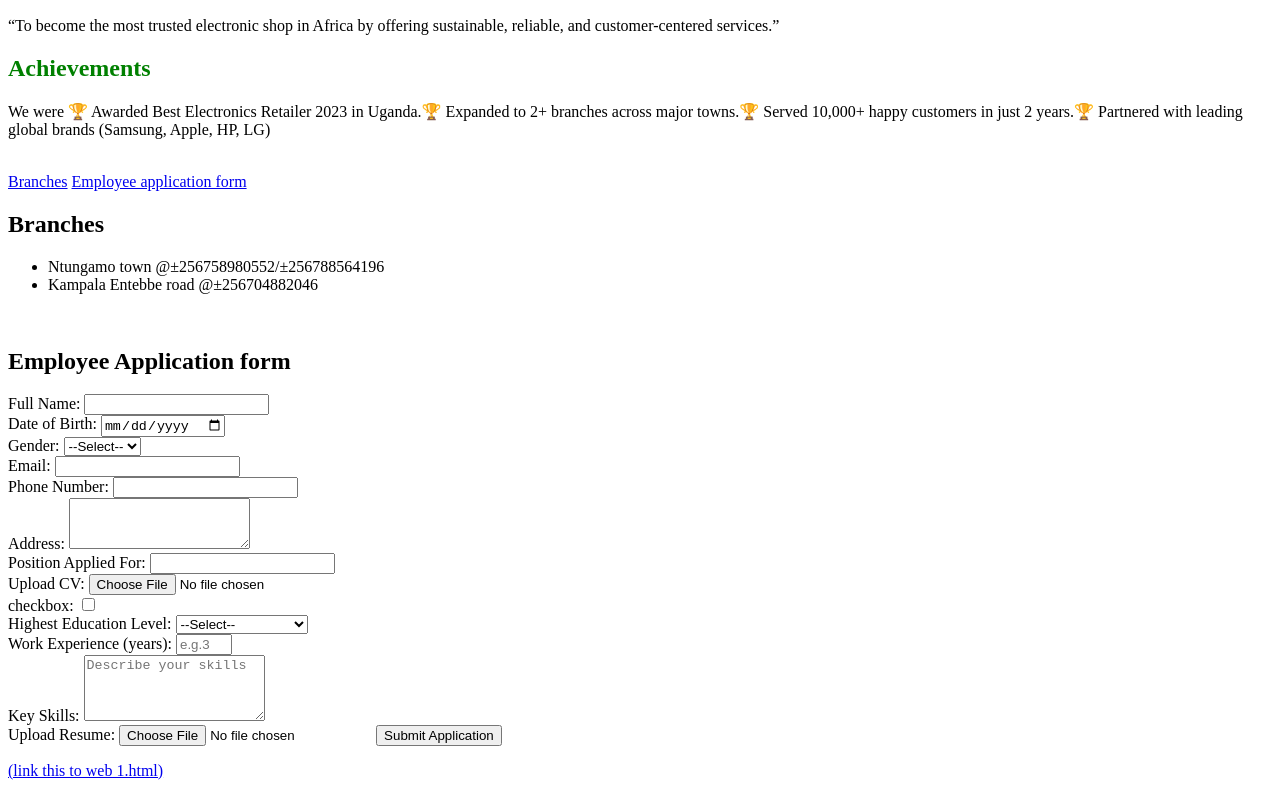
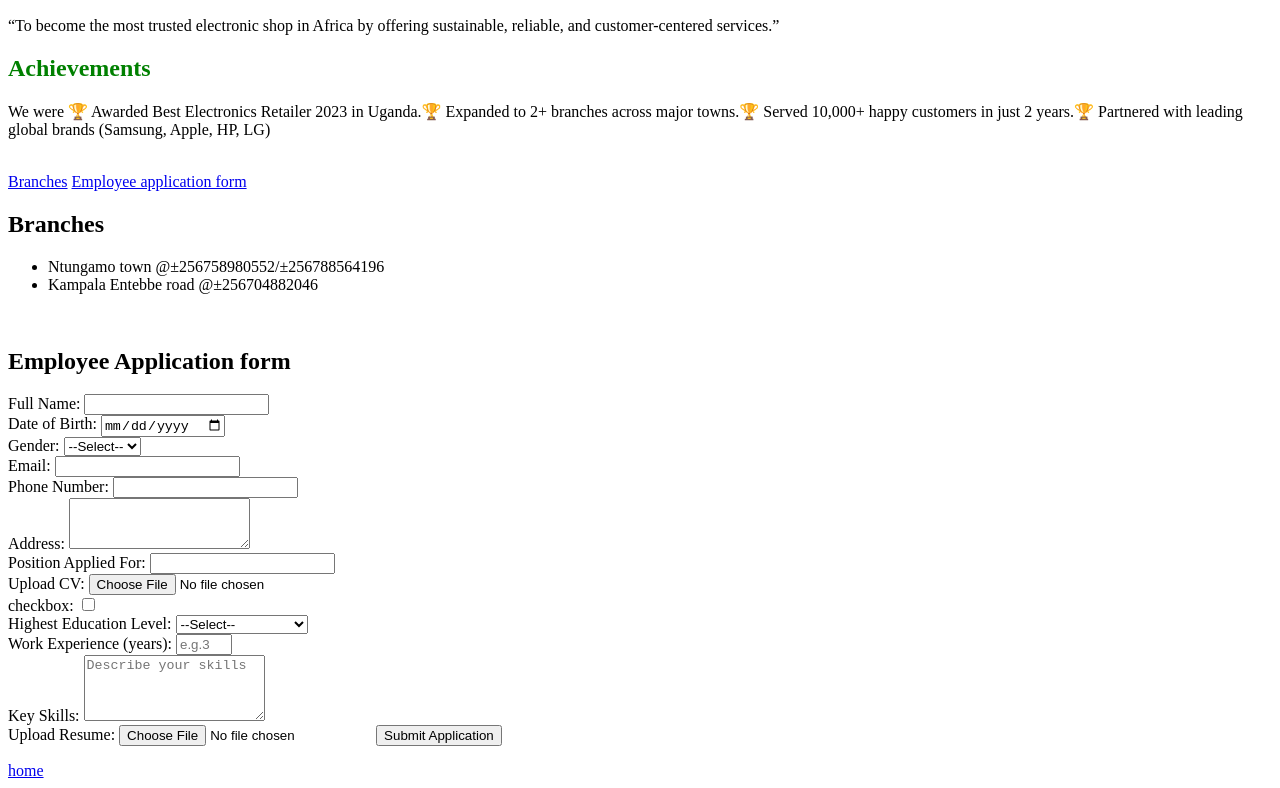
Before and after one commit to byaruhangabrian15-droid/mega-sales, a plain HTML site: page three.html in a window 1280 px wide. Shown: the part 770-1558 px from the top of the page. Drawn offline with Linux system fonts and the light colour scheme.

Commit message:
Update three.html

```diff
--- a/three.html
+++ b/three.html
@@ -141,6 +141,6 @@ name="resume"accept=".pdf,.d0c,.docx"required>
 
 </style>
 
-  <a href="web 1.html">(link this to web 1.html)</a>
+  <a href="index.html">home</a>
 </body>
 </html>
```
